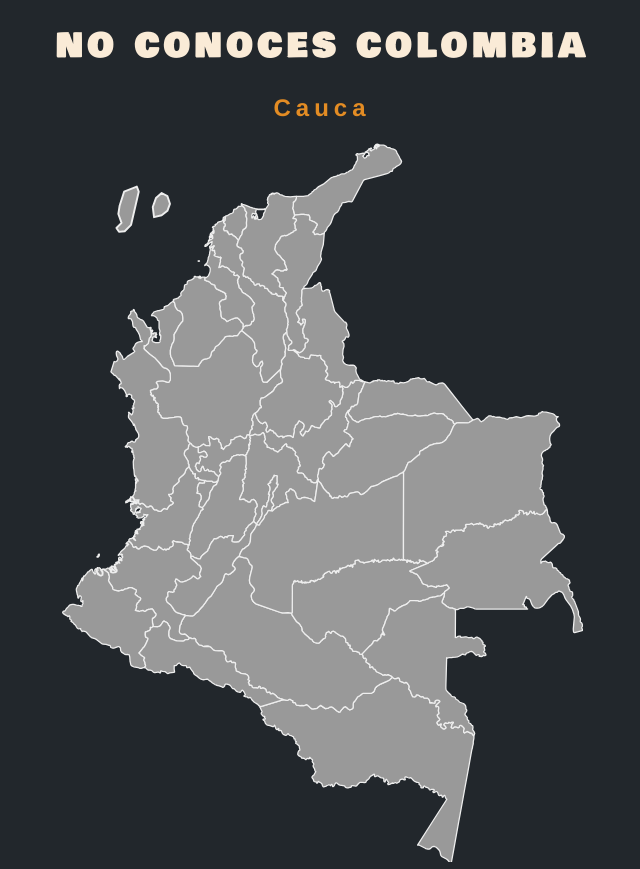
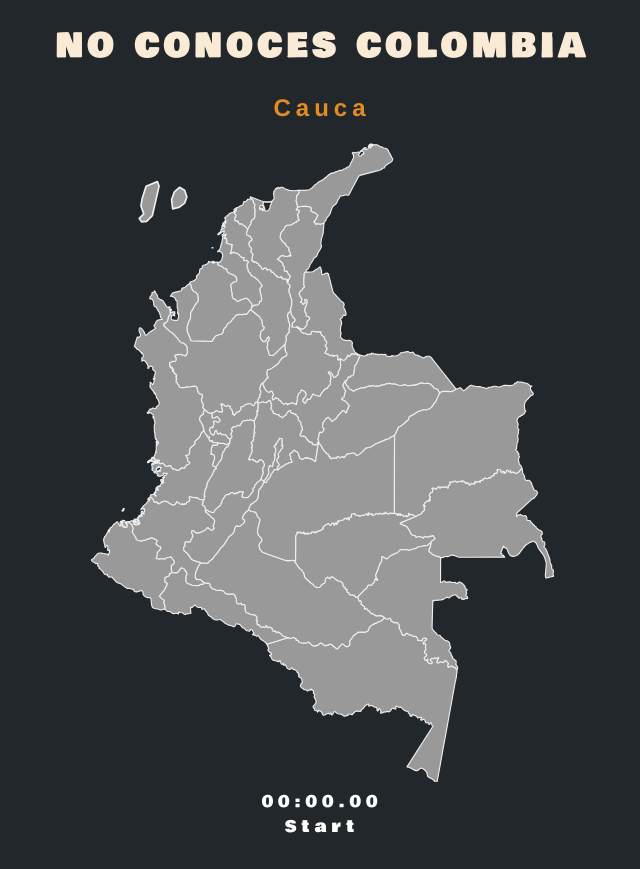
Before and after one commit to DiegoEme/no-conoces-colombia, a React (Create React App) app: page / in a window 1280 px wide. Shown: the whole page, without its empty margins (318-958 px from the left). After the commit the page ends 839 px from the top, so only its background shows below. Built offline with nearby package versions, Linux system fonts and the light colour scheme.

Commit message:
stopwatch and debounce

```diff
--- a/src/App.css
+++ b/src/App.css
@@ -11,7 +11,7 @@ h2 {
 }
 svg {
   margin: auto;
-  max-height: 90vh;
+  max-height: 80vh;
 }
 
 svg path {
--- a/src/App.js
+++ b/src/App.js
@@ -1,8 +1,10 @@
 import { useState, useEffect } from "react";
 import { initialStates } from "./utils/utils";
+import MyStopwatch from "./components/MyStopWatch";
 import "./App.css";
 
 function App() {
+  const [timeoutId, setTimeoutId] = useState();
   const [selectedWrong, setSelectedWrong] = useState(false);
   const [states, setStates] = useState(initialStates);
   const [correctGuess, setCorrectGuess] = useState([]);
@@ -15,36 +17,42 @@ function App() {
     const stateClicked = e.target.attributes[2].value;
     setSelectedState(stateClicked);
 
-    console.log(stateClicked);
     //Did de user guess the state?
     if (stateClicked === stateToGuess) {
-      console.log(`si ${stateClicked} = ${stateToGuess}!`);
+      //Remove the state from the initialStates
       const list = states;
       const newList = list.filter((state) => state != stateClicked);
       setStates(newList);
+      updatestateToGuess();
       setCorrectGuess([...correctGuess, stateClicked]);
 
       //Pick a new CountryToGuess
-      const lista = states;
-      setStateToGuess(() => {
-        return lista[Math.floor(Math.random() * lista.length)];
-      });
     } else {
-      const lista = states;
-      //
       setSelectedWrong(true);
 
-      setTimeout(() => {
-        setSelectedWrong(false);
-        setStateToGuess(() => {
-          return lista[Math.floor(Math.random() * lista.length)];
-        });
-      }, 1000);
+      if (timeoutId) {
+        clearTimeout(timeoutId);
+      }
+
+      setTimeoutId(
+        setTimeout(() => {
+          setSelectedWrong(false);
+          updatestateToGuess();
+        }, 1200)
+      );
+
+      console.log(timeoutId);
     }
   };
 
+  const updatestateToGuess = () => {
+    const list = states;
+    setStateToGuess(() => {
+      return list[Math.floor(Math.random() * list.length)];
+    });
+  };
+
   //End game
-
   const endGame = () => {
     window.alert("You won!!!");
   };
@@ -60,6 +68,7 @@ function App() {
       <h1>NO CONOCES COLOMBIA</h1>
 
       <h2>{stateToGuess}</h2>
+
       <svg
         id="map"
         baseProfile="tiny"
@@ -669,6 +678,7 @@ function App() {
         <circle cx="524.8" cy="663.2" id="1"></circle>
         <circle cx="437.3" cy="870.9" id="2"></circle>
       </svg>
+      <MyStopwatch />
     </div>
   );
 }
--- /dev/null
+++ b/src/components/ControlButtons.js
@@ -0,0 +1,25 @@
+import React from "react";
+
+export default function ControlButtons(props) {
+  const StartButton = (
+    <div className="btn btn-one btn-start" onClick={props.handleStart}>
+      Start
+    </div>
+  );
+  const ActiveButtons = (
+    <div className="btn-grp">
+      <div className="btn btn-two" onClick={props.handleReset}>
+        Reset
+      </div>
+      <div className="btn btn-one" onClick={props.handlePauseResume}>
+        {props.isPaused ? "Resume" : "Pause"}
+      </div>
+    </div>
+  );
+
+  return (
+    <div className="Control-Buttons">
+      <div>{props.active ? ActiveButtons : StartButton}</div>
+    </div>
+  );
+}
--- /dev/null
+++ b/src/components/MyStopWatch.js
@@ -0,0 +1,53 @@
+import React, { useState } from "react";
+import Timer from "./Timer";
+import ControlButtons from "./ControlButtons";
+
+function MyStopwatch() {
+  const [isActive, setIsActive] = useState(false);
+  const [isPaused, setIsPaused] = useState(true);
+  const [time, setTime] = useState(0);
+
+  React.useEffect(() => {
+    let interval = null;
+
+    if (isActive && isPaused === false) {
+      interval = setInterval(() => {
+        setTime((time) => time + 10);
+      }, 10);
+    } else {
+      clearInterval(interval);
+    }
+    return () => {
+      clearInterval(interval);
+    };
+  }, [isActive, isPaused]);
+
+  const handleStart = () => {
+    setIsActive(true);
+    setIsPaused(false);
+  };
+
+  const handlePauseResume = () => {
+    setIsPaused(!isPaused);
+  };
+
+  const handleReset = () => {
+    setIsActive(false);
+    setTime(0);
+  };
+
+  return (
+    <div className="stop-watch">
+      <Timer time={time} />
+      <ControlButtons
+        active={isActive}
+        isPaused={isPaused}
+        handleStart={handleStart}
+        handlePauseResume={handlePauseResume}
+        handleReset={handleReset}
+      />
+    </div>
+  );
+}
+
+export default MyStopwatch;
--- /dev/null
+++ b/src/components/Timer.js
@@ -0,0 +1,17 @@
+import React from "react";
+
+export default function Timer(props) {
+  return (
+    <div className="timer">
+      <span className="digits">
+        {("0" + Math.floor((props.time / 60000) % 60)).slice(-2)}:
+      </span>
+      <span className="digits">
+        {("0" + Math.floor((props.time / 1000) % 60)).slice(-2)}.
+      </span>
+      <span className="digits mili-sec">
+        {("0" + ((props.time / 10) % 100)).slice(-2)}
+      </span>
+    </div>
+  );
+}
--- a/src/index.css
+++ b/src/index.css
@@ -7,6 +7,7 @@ body {
   -webkit-font-smoothing: antialiased;
   -moz-osx-font-smoothing: grayscale;
   background-color: #22272c;
+  color: white;
 }
 
 code {
```
